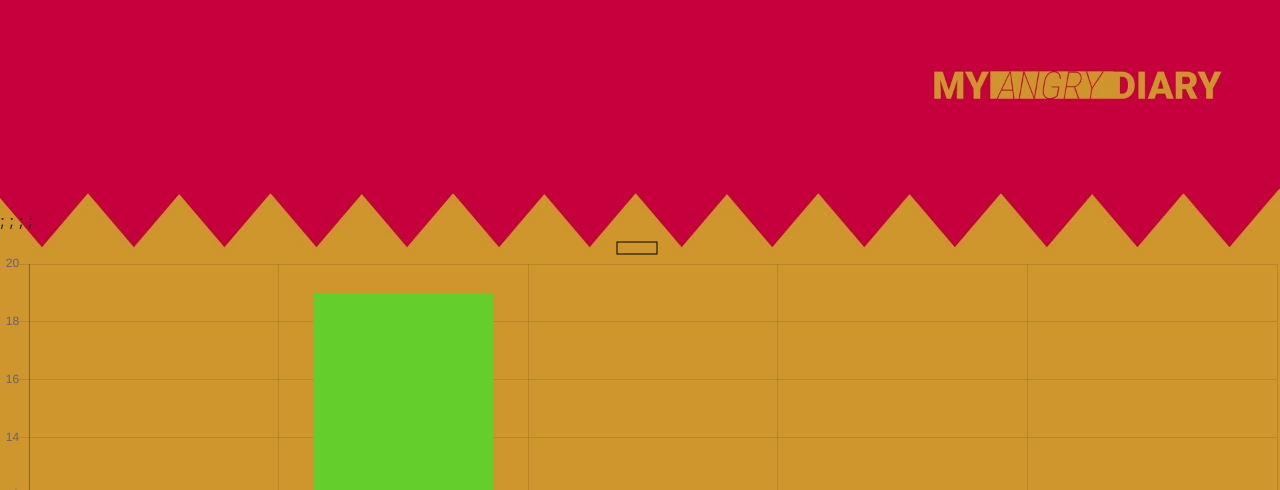
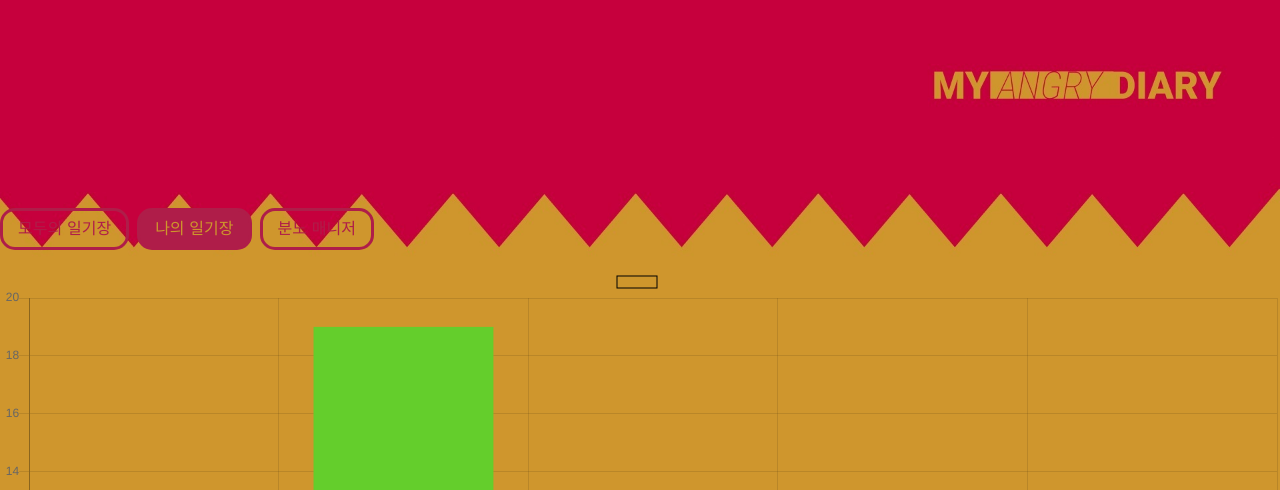
Before and after one commit to luciasty/BORAMSAMJO, a Flask app: template templates/progress.html in a window 1280 px wide. Shown: the top 490 px of the page. Run offline with Flask 2, Linux system fonts and the light colour scheme; the template is opened without the code that fills it, so the values that code supplies are empty; some libraries are stand-ins or nearby versions.

Commit message:
자잘한 것들

```diff
--- a/static/progress.css
+++ b/static/progress.css
@@ -51,3 +51,37 @@
   );
   box-shadow: inset 2px 2px 5px 0 rgba(255, 255, 255, 0.5);
 }
+
+.tabber {
+  position: relative;
+  width: 100%;
+  max-width: 768px;
+}
+.tabber .tabs {
+  display: flex;
+  padding: 0px;
+  margin-bottom: 1rem;
+  width: 100vw;
+}
+.tabber .tabs li {
+  list-style: none;
+}
+.tabber .tabs li:not(:first-child) {
+  margin-left: 0.5rem;
+}
+.tabber .tabs li a {
+  display: block;
+  padding: 6px 15px;
+  text-decoration: none;
+  border: 3px solid var(--back--color);
+  color: var(--back--color);
+  border-radius: 15px;
+}
+.tabber .tabs li.active a {
+  background-color: var(--back--color);
+  color: var(--orange--color);
+  border-radius: 15px;
+}
+.tabber .tab-panel:not(.active) {
+  display: none;
+}
--- a/templates/admin.html
+++ b/templates/admin.html
@@ -10,7 +10,7 @@
     <link rel="stylesheet" href="https://maxcdn.bootstrapcdn.com/bootstrap/4.0.0/css/bootstrap.min.css"
         integrity="sha384-Gn5384xqQ1aoWXA+058RXPxPg6fy4IWvTNh0E263XmFcJlSAwiGgFAW/dAiS6JXm" crossorigin="anonymous">
     <!-- USER CSS -->
-    <link rel="stylesheet" href="{{ url_for('static', filename='main.css') }}">
+    <link rel="stylesheet" href="{{ url_for('static', filename='admin.css') }}">
 
     <!-- Optional JavaScript -->
     <!-- jQuery first, then Popper.js, then Bootstrap JS -->
--- a/templates/progress.html
+++ b/templates/progress.html
@@ -1,8 +1,8 @@
-<!DOCTYPE html>;
-<html lang="en" style="height: 100%">;
+<!DOCTYPE html>
+<html lang="en" style="height: 100%">
 
 <head>
-    <meta charset="UTF-8">;
+    <meta charset="UTF-8">
 
     <!--css js 링크-->
     <link href="../static/progress.css" rel="stylesheet"/>
@@ -12,7 +12,7 @@
     <meta http-equiv="X-UA-Compatible" content="ie=edge">
     <title>메이킹첼린지 | 통계</title>
     <link rel="stylesheet" href="https://stackpath.bootstrapcdn.com/bootstrap/4.3.1/css/bootstrap.min.css"
-    integrity="sha384-ggOyR0iXCbMQv3Xipma34MD+dH/1fQ784/j6cY/iJTQUOhcWr7x9JvoRxT2MZw1T" crossorigin="anonymous">;
+    integrity="sha384-ggOyR0iXCbMQv3Xipma34MD+dH/1fQ784/j6cY/iJTQUOhcWr7x9JvoRxT2MZw1T" crossorigin="anonymous">
     <script src="https://cdn.jsdelivr.net/npm/chart.js@2.8.0">;</script>
 
      <!-- font link -->
@@ -35,6 +35,13 @@
 
 
 <body class = "bd">
+ <div class="tabber">
+        <ul class="tabs">
+          <li><a class="tab-trigger" href="all_diary.html">모두의 일기장</a></li>
+          <li class="active"><a class="tab-trigger" href="#tab2">나의 일기장</a></li>
+          <li><a class="tab-trigger" href="progress.html">분노 매니저</a></li>
+        </ul>
+ </div>
     <div class="container"></div>
         <canvas id="myChart"></canvas>
     </div>
@@ -86,7 +93,7 @@
                 <div class="chart-container" style="position: relative; height:45vw; width:45vw">
                 <div class="card" style="border:none; background-color: #CE962C">
                     <div class="card-body" style="border:none;">
-                        <canvas id="myChart1">;</canvas>
+                        <canvas id="myChart1"></canvas>
                     </div>
                     <div class="card-footer text-center text-dark" style="border:none;background-color: #CE962C">
                         <h3>왼쪽 그래프 이름</h3>
@@ -98,7 +105,7 @@
                 <div class="chart-container" style="position: relative; height:45vw; width:45vw">
                 <div class="card" style="border:none;">
                     <div class="card-body" style="border:none; background-color: #CE962C">
-                        <canvas id="myChart2">;</canvas>
+                        <canvas id="myChart2"></canvas>
                     </div>
                     <div class="card card-body text-center" style="border:none; background-color: #CE962C">
                         <h3>오른쪽 그래프 이름</h3>
@@ -137,5 +144,4 @@
     });
 </script>
 </body>
-
 </html>
```
Also changed, not shown: static/admin.css (added, +72 -0 lines).
